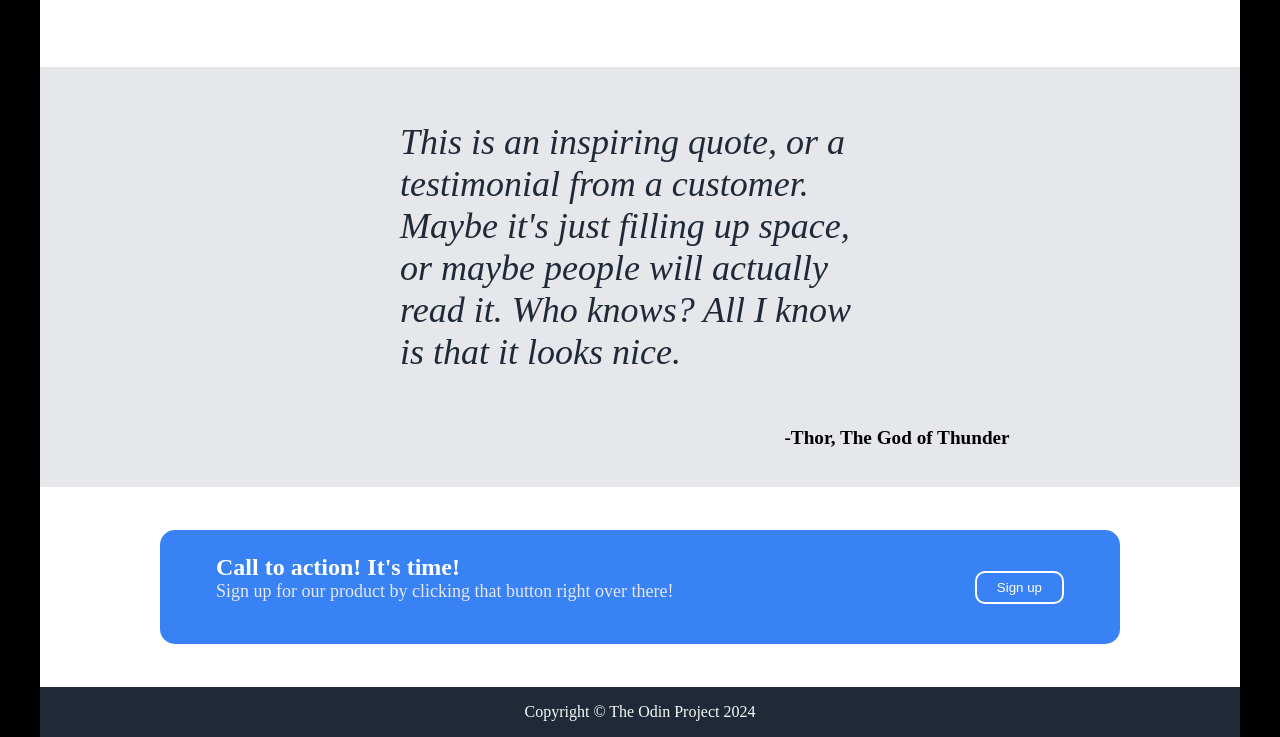
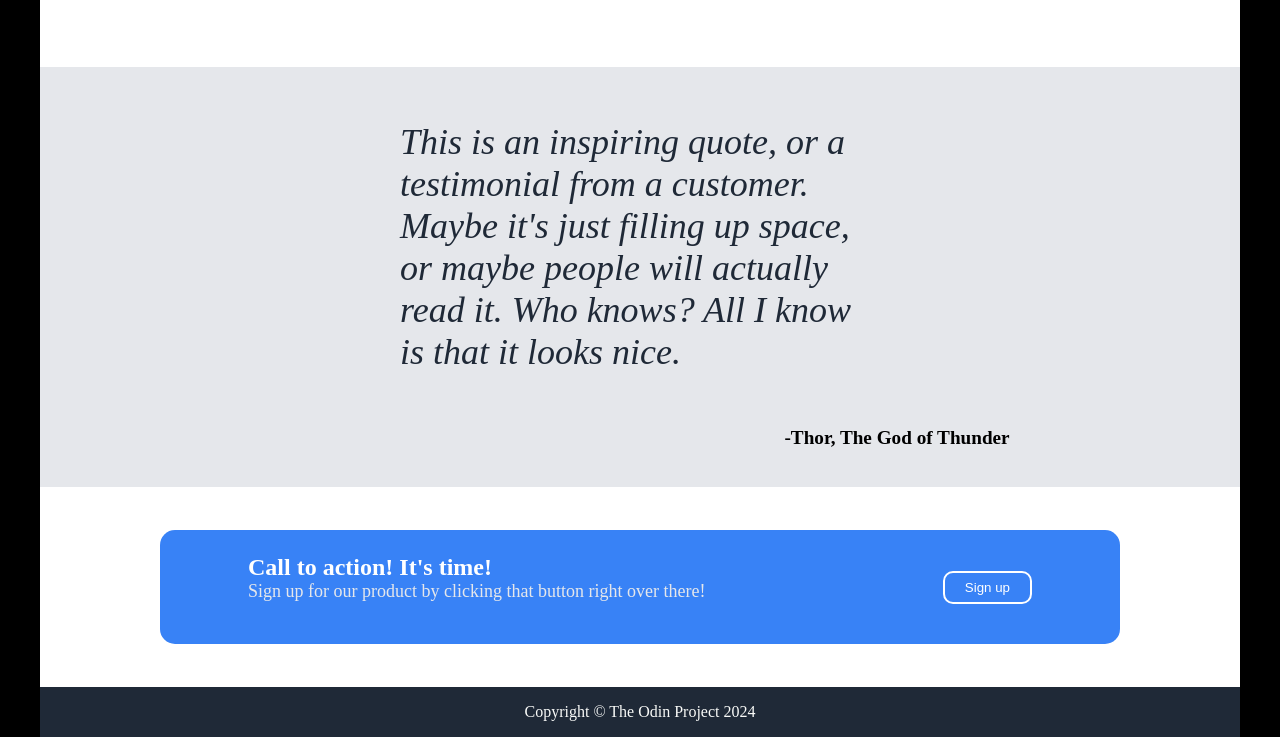
Before and after one commit to Smartt79/odin-landing_page, a plain HTML site: page index.html in a window 1280 px wide. Shown: the part 851-1588 px from the top of the page. Drawn offline with Linux system fonts and the light colour scheme.

Commit message:
Div Call padding updated

```diff
--- a/styles.css
+++ b/styles.css
@@ -152,8 +152,8 @@ h2 {
     display: flex;
     justify-content: space-between;
     align-items: center;
-    padding-left: 2em;
-    padding-right: 2em;
+    padding-left: 4em;
+    padding-right: 4em;
 
 }
 .Time {
```
